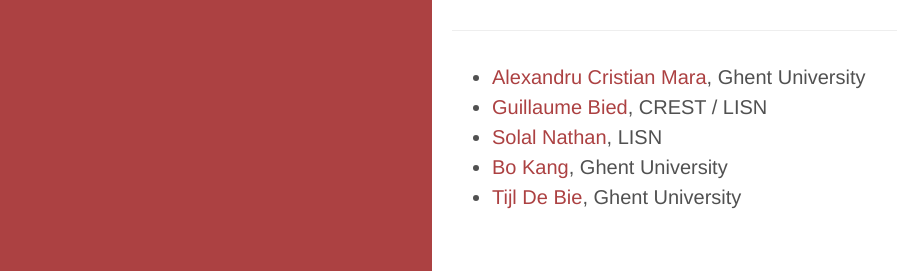
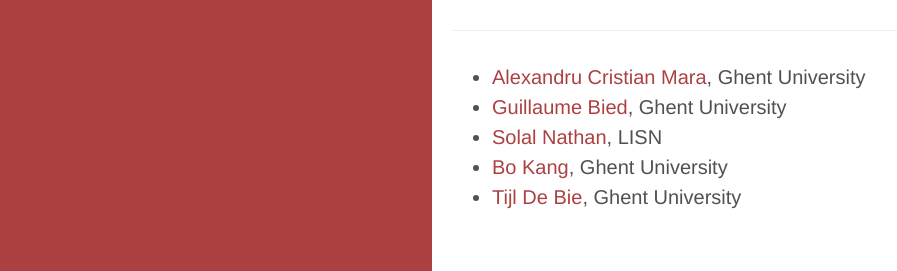
Before and after one commit to ai4work/ecmlpkdd2025, a Jekyll site: the page built from pages/organizers.md, in a window 1280 px wide. Shown: the part 157-428 px from the top of the page, without its empty margins (8-905 px from the left). Built offline with Jekyll 4.4.1, drawn with Linux system fonts in a browser that asks for light colours.

Commit message:
Update organizers.md, Guillaume's affiliation.

```diff
--- a/pages/organizers.md
+++ b/pages/organizers.md
@@ -6,7 +6,7 @@ permalink: /organizers/
 # Organizers
 ---
 - [Alexandru Cristian Mara](https://dru-mara.github.io), Ghent University
-- [Guillaume Bied](https://crest.science/user/guillaume-bied/), CREST / LISN
+- [Guillaume Bied](https://crest.science/user/guillaume-bied/), Ghent University
 - [Solal Nathan](https://solalnathan.com), LISN
 - [Bo Kang](http://bokang.io), Ghent University
 - [Tijl De Bie](http://www.tijldebie.net), Ghent University
```
